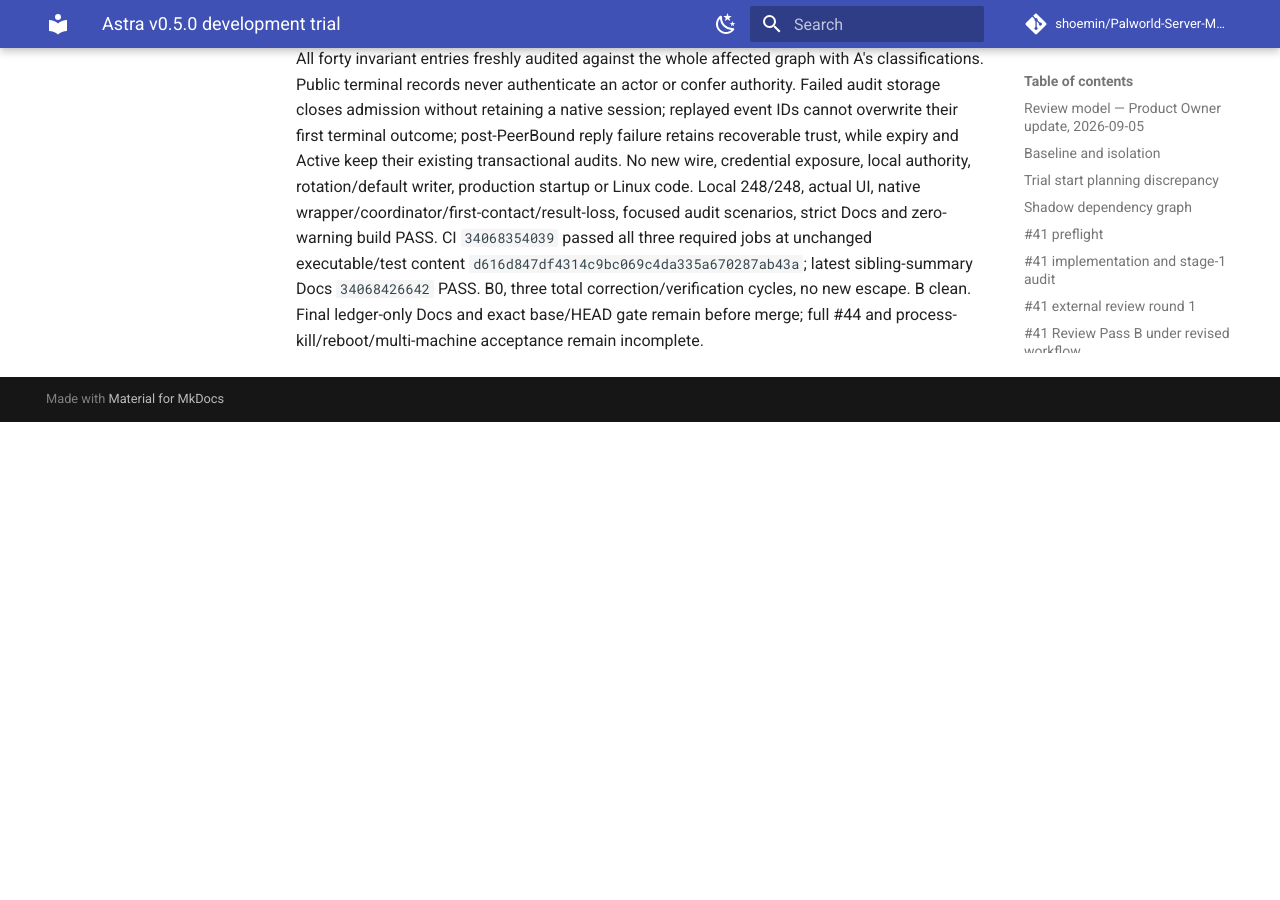
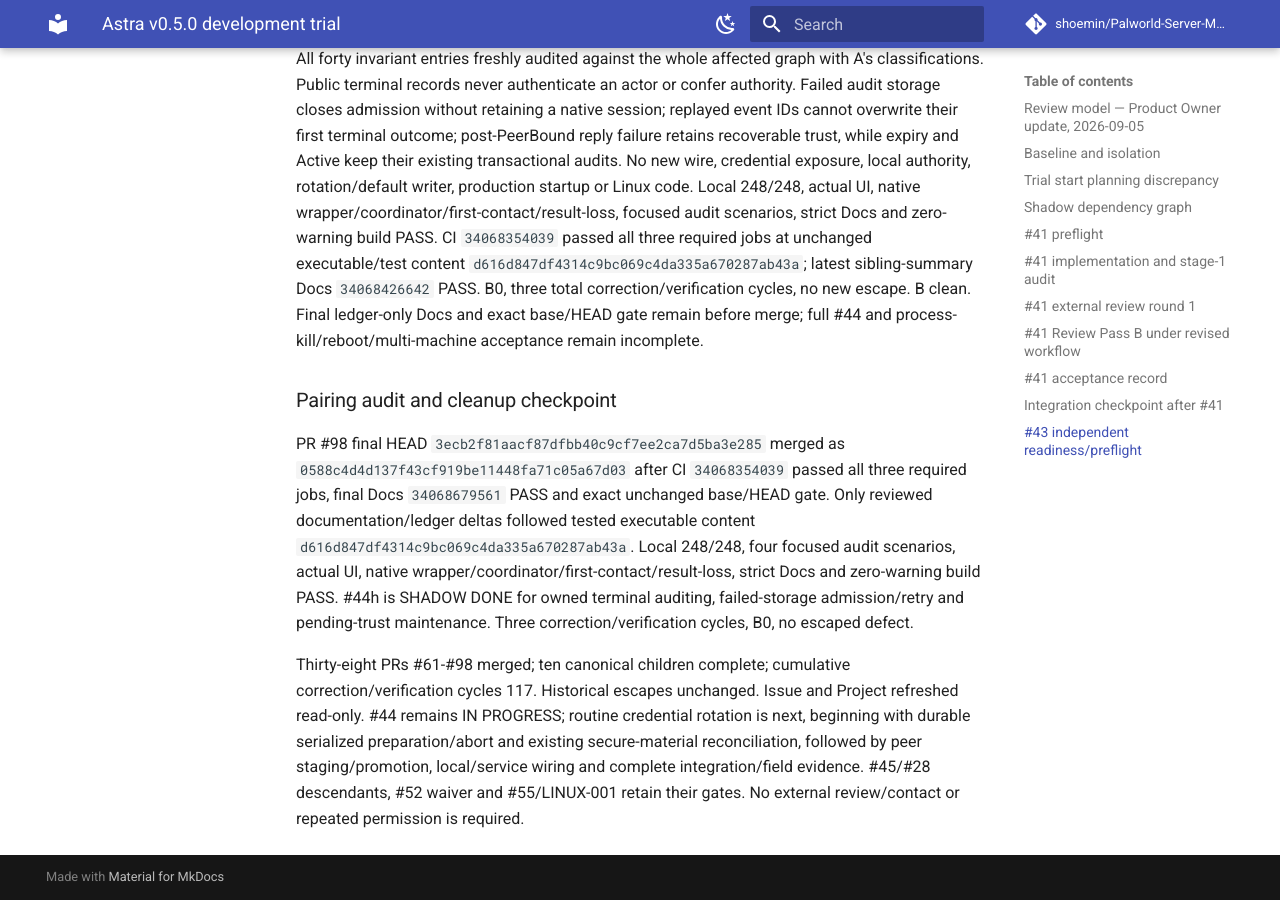
Before and after one commit to shoemin/Palworld-Server-Manager, an MkDocs documentation site: the page built from docs/experiments/astra-v0.5.0-trial.md, in a window 1280 px wide and 900 px high, scrolled down 163012 px. Built offline with MkDocs 1.6.1 and Material for MkDocs 9.7.7, drawn with Linux system fonts in a browser that asks for light colours; comment, search, counter and statistics services are not loaded; before the commit the page ends 163434 px from its top, so only the background shows below that; part of the change alters nothing that is shown.

Commit message:
Checkpoint accepted pairing audit and remaining rotation work

```diff
--- a/docs/experiments/astra-v0.5.0-trial.md
+++ b/docs/experiments/astra-v0.5.0-trial.md
@@ -1746,3 +1746,9 @@ Reviewed all fifteen changed files, every persistence transaction, timer/lock/sl
 Fresh PR #98 exact HEAD `a1c6ac4200db3355d302591872ab842e5af6926b`, unchanged base `780f99182489ed0e3bd0b6d4b1893bae5d79bd68`: separately re-read all fifteen changed files, including the full audit SQL and event-conflict check, journal lock/timer/overflow/shutdown logic, coordinator pre-initialization event identity, runtime admission and resource ordering, both transport persistence/failure paths, all four ordinary scenarios and the real post-binding response-read injection. Reviewed every documentation change and the later summary/A-ledger deltas. No further finding.
 
 All forty invariant entries freshly audited against the whole affected graph with A's classifications. Public terminal records never authenticate an actor or confer authority. Failed audit storage closes admission without retaining a native session; replayed event IDs cannot overwrite their first terminal outcome; post-PeerBound reply failure retains recoverable trust, while expiry and Active keep their existing transactional audits. No new wire, credential exposure, local authority, rotation/default writer, production startup or Linux code. Local 248/248, actual UI, native wrapper/coordinator/first-contact/result-loss, focused audit scenarios, strict Docs and zero-warning build PASS. CI `34068354039` passed all three required jobs at unchanged executable/test content `d616d847df4314c9bc069c4da335a670287ab43a`; latest sibling-summary Docs `34068426642` PASS. B0, three total correction/verification cycles, no new escape. B clean. Final ledger-only Docs and exact base/HEAD gate remain before merge; full #44 and process-kill/reboot/multi-machine acceptance remain incomplete.
+
+### Pairing audit and cleanup checkpoint
+
+PR #98 final HEAD `3ecb2f81aacf87dfbb40c9cf7ee2ca7d5ba3e285` merged as `0588c4d4d137f43cf919be11448fa71c05a67d03` after CI `34068354039` passed all three required jobs, final Docs `34068679561` PASS and exact unchanged base/HEAD gate. Only reviewed documentation/ledger deltas followed tested executable content `d616d847df4314c9bc069c4da335a670287ab43a`. Local 248/248, four focused audit scenarios, actual UI, native wrapper/coordinator/first-contact/result-loss, strict Docs and zero-warning build PASS. #44h is SHADOW DONE for owned terminal auditing, failed-storage admission/retry and pending-trust maintenance. Three correction/verification cycles, B0, no escaped defect.
+
+Thirty-eight PRs #61-#98 merged; ten canonical children complete; cumulative correction/verification cycles 117. Historical escapes unchanged. Issue and Project refreshed read-only. #44 remains IN PROGRESS; routine credential rotation is next, beginning with durable serialized preparation/abort and existing secure-material reconciliation, followed by peer staging/promotion, local/service wiring and complete integration/field evidence. #45/#28 descendants, #52 waiver and #55/LINUX-001 retain their gates. No external review/contact or repeated permission is required.
```
